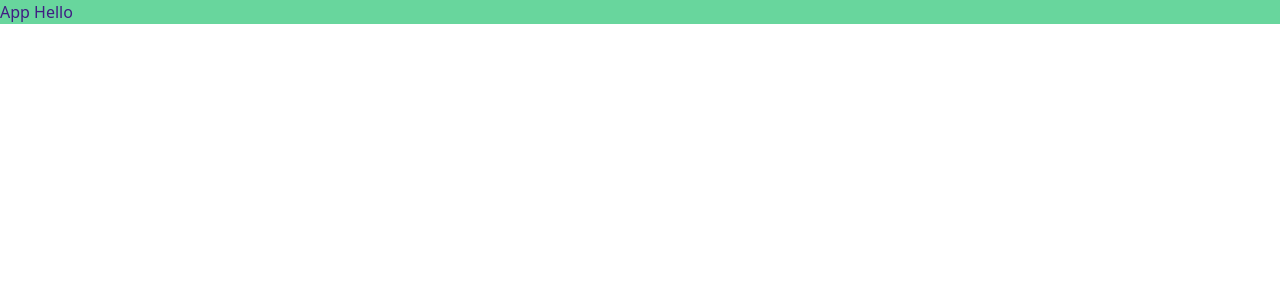
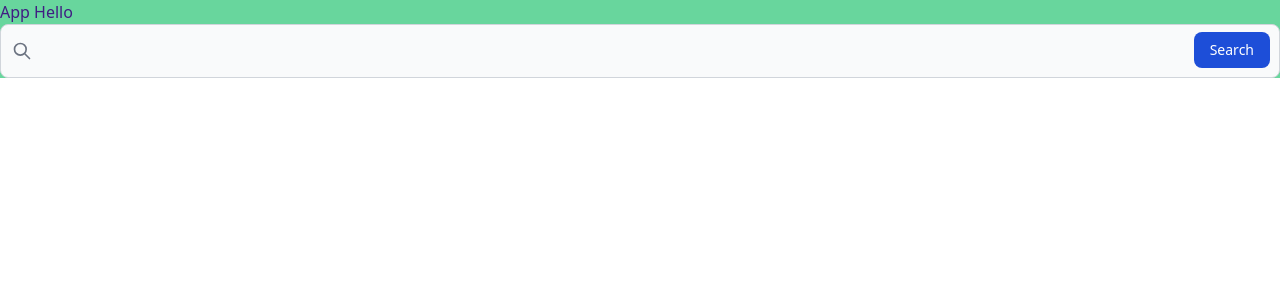
Before and after one commit to hoangnam312/MEME_CLIENT, a React (Vite) app: page / in a window 1280 px wide. Shown: the top 300 px of the page. Built offline with nearby package versions, Linux system fonts and the light colour scheme.

Commit message:
feat: atoms search

```diff
--- a/src/App.tsx
+++ b/src/App.tsx
@@ -1,10 +1,12 @@
 import i18next from 'src/i18n/i18next.config';
+import ASearch from './component/atoms/ASearch/ASearch';
 
 function App() {
 	return (
 		<div>
 			<p className="text-main-color bg-main-background">
 				App {i18next.t('hello')}
+				<ASearch />
 			</p>
 		</div>
 	);
--- /dev/null
+++ b/src/component/atoms/ASearch/ASearch.tsx
@@ -0,0 +1,90 @@
+import i18next from 'i18next';
+import React from 'react';
+import { IRestParameterAttribute } from 'src/constants/type';
+
+export interface ASearchPropsType {
+	addClass?: string;
+	addClassWrapper?: string;
+	addClassLabel?: string;
+	onChange?: (e: React.ChangeEvent<HTMLInputElement>) => void;
+	rest?: IRestParameterAttribute;
+	type?: string;
+	placeholder?: string;
+	label?: string;
+	labelButton?: string;
+	icon?: React.ReactNode;
+}
+
+const ASearch = ({
+	addClass = '',
+	addClassWrapper = '',
+	addClassLabel = '',
+	onChange,
+	rest = {},
+	type = '',
+	placeholder = '',
+	label = '',
+	labelButton = '',
+	icon,
+}: ASearchPropsType) => {
+	return (
+		<div className={`mb-6 ${addClassWrapper}`}>
+			{label && (
+				<label
+					htmlFor={type}
+					className={`block mb-2 text-sm font-medium text-gray-900 dark:text-gray-300 ${addClassLabel}`}
+				>
+					{label}
+				</label>
+			)}
+			<div className="relative">
+				<div className="flex absolute inset-y-0 left-0 items-center pl-3 pointer-events-none">
+					{icon || (
+						<svg
+							className="w-5 h-5 text-gray-500 dark:text-gray-400"
+							fill="none"
+							stroke="currentColor"
+							viewBox="0 0 24 24"
+							xmlns="http://www.w3.org/2000/svg"
+						>
+							<path
+								stroke-linecap="round"
+								stroke-linejoin="round"
+								stroke-width="2"
+								d="M21 21l-6-6m2-5a7 7 0 11-14 0 7 7 0 0114 0z"
+							></path>
+						</svg>
+					)}
+				</div>
+				<input
+					type={type}
+					className={`block p-4 pl-10 w-full text-sm
+					text-gray-900 bg-gray-50 rounded-lg border
+					border-gray-300
+					focus:ring-blue-500 focus:border-blue-500
+					focus-within:border-blue-500 focus-within:ring-blue-500
+					dark:bg-gray-700 dark:border-gray-600
+					dark:placeholder-gray-400 dark:text-white
+					dark:focus:ring-blue-500 dark:focus:border-blue-500
+					${addClass}`}
+					placeholder={placeholder}
+					required
+					onChange={onChange}
+					{...rest}
+				/>
+				<button
+					type="submit"
+					className="text-white absolute right-2.5 bottom-2.5
+					bg-blue-700 hover:bg-blue-800
+					focus:ring-4 focus:outline-none focus:ring-blue-300
+					font-medium rounded-lg text-sm px-4 py-2
+					dark:bg-blue-600 dark:hover:bg-blue-700 dark:focus:ring-blue-800"
+				>
+					{labelButton || i18next.t('search')}
+				</button>
+			</div>
+		</div>
+	);
+};
+
+export default ASearch;
--- a/src/i18n/en.json
+++ b/src/i18n/en.json
@@ -1,3 +1,4 @@
 {
-	"hello": "Hello"
+	"hello": "Hello",
+	"search": "Search"
 }
--- a/src/i18n/vi.json
+++ b/src/i18n/vi.json
@@ -1,3 +1,4 @@
 {
-	"hello": "Xin chào"
+	"hello": "Xin chào",
+	"search": "Tìm kiếm"
 }
--- a/tailwind.config.js
+++ b/tailwind.config.js
@@ -1,12 +1,12 @@
 /** @type {import('tailwindcss').Config} */
 export default {
-  mode: "jit",
-  content: ["src/**/*.{html,ts,tsx}"],
+  content: ["./src/**/*.{html,ts,tsx}"],
   theme: {
-    extend: {},
-    colors: {
-      "main-background": "#68d69d",
-      "main-color": "#401d83",
+    extend: {
+      colors: {
+        "main-background": "#68d69d",
+        "main-color": "#401d83",
+      },
     },
   },
   plugins: [],
```
